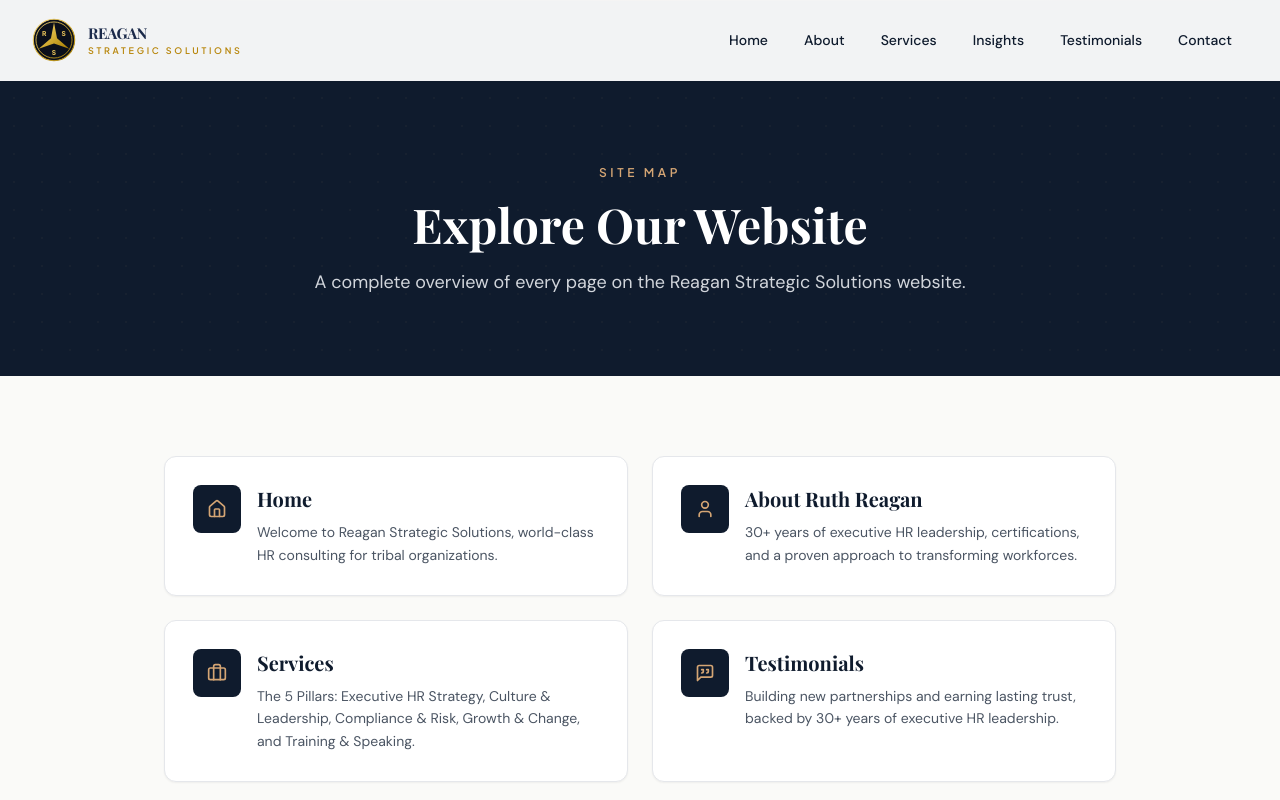
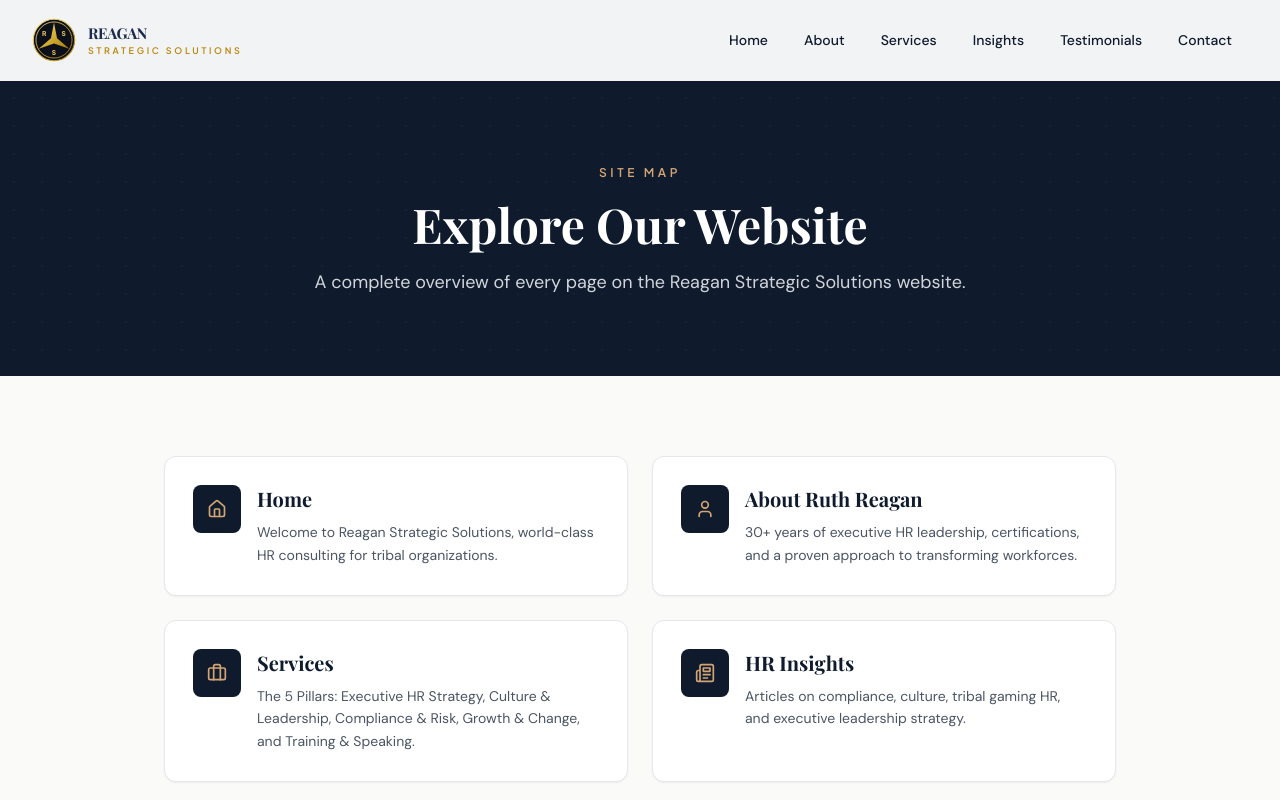
Before and after one commit to RuthReagan/rssproduction, a Next.js app: page /sitemap-page in a window 1280 px wide. Shown: the top 800 px of the page. Built offline with nearby package versions, Linux system fonts and the light colour scheme; a web font is replaced by a local one.

Commit message:
Update sitemap with blog and service details
Added new blog section with relevant details and updated the services and testimonials sections.

```diff
--- a/app/sitemap-page/page.tsx
+++ b/app/sitemap-page/page.tsx
@@ -26,13 +26,16 @@
     href: '/services',
     title: 'Services',
     description: 'The 5 Pillars: Executive HR Strategy, Culture & Leadership, Compliance & Risk, Growth & Change, and Training & Speaking.',
-    icon: Briefcase,
+ icon: Briefcase,
   },
-
+  {
+    href: '/blog',
+    title: 'HR Insights',
+    description: 'Articles on compliance, culture, tribal gaming HR, and executive leadership strategy.',
+    icon: Newspaper,
+  },
   {
     href: '/testimonials',
-    title: 'Testimonials',
-    description: 'Building new partnerships and earning lasting trust, backed by 30+ years of executive HR leadership.',
     icon: MessageSquareQuote,
   },
   {
```
